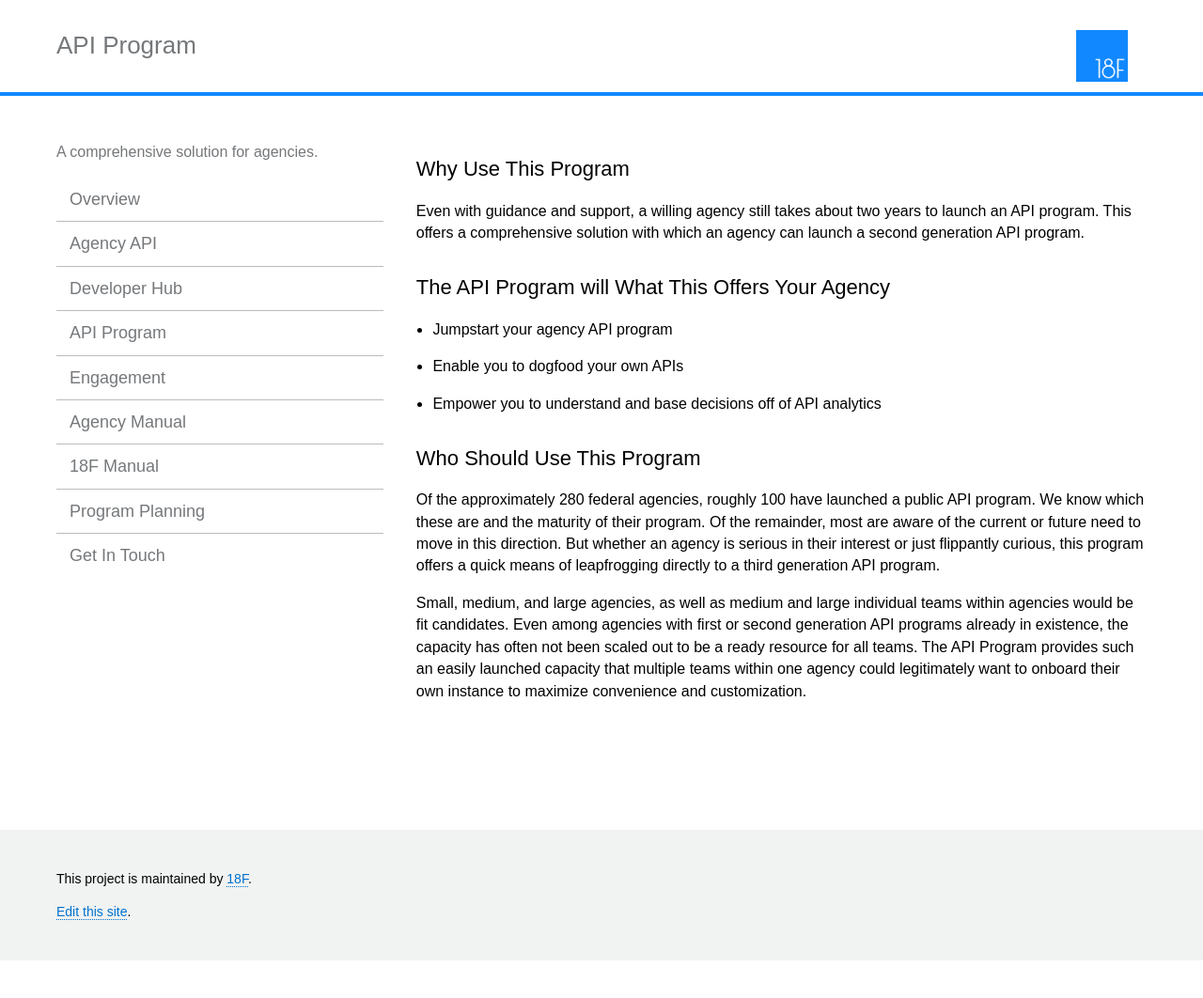
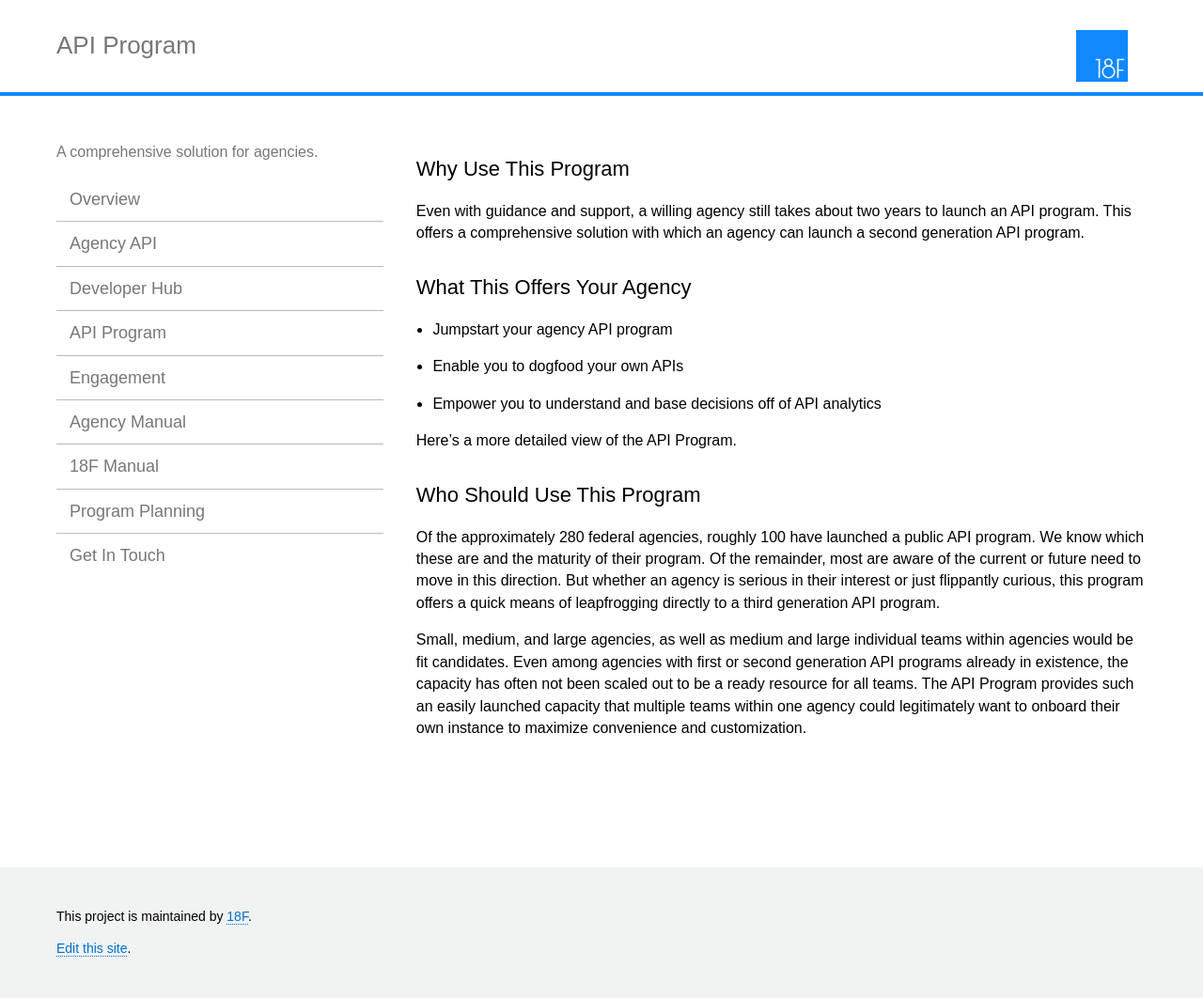
Before and after one commit to 18F/api-program, a Jekyll site: the page built from index.html, in a window 1280 px wide. Shown: the whole page at 94% size. Built offline with Jekyll 4.4.1, drawn with Linux system fonts in a browser that asks for light colours; before the commit the page ends 1022 px from its top, so only the background shows below that.

Commit message:
adding a couple edits to homepage

```diff
--- a/_includes/index.md
+++ b/_includes/index.md
@@ -1,10 +1,12 @@
 ## Why Use This Program
 Even with guidance and support, a willing agency still takes about two years to launch an API program.  This offers a comprehensive solution with which an agency can launch a second generation API program.
 
-## The API Program will What This Offers Your Agency
+## What This Offers Your Agency
 * Jumpstart your agency API program
 * Enable you to dogfood your own APIs
 * Empower you to understand and base decisions off of API analytics
+
+Here's a more detailed view of the API Program.
 
 ## Who Should Use This Program
 
```
